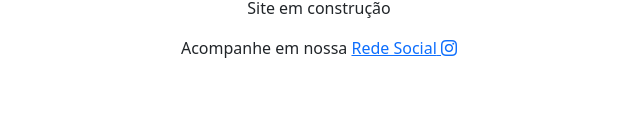
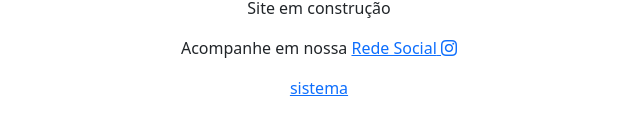
Before and after one commit to danilo-marra/espaco-dialogico, a Next.js app: page / in a window 1280 px wide. Shown: the part 404-536 px from the top of the page, without its empty margins (321-961 px from the left). Built offline with nearby package versions, Linux system fonts and the light colour scheme.

Commit message:
feat: add dashboard link to home page

```diff
--- a/pages/index.js
+++ b/pages/index.js
@@ -1,5 +1,6 @@
 import Head from "next/head";
 import Image from "next/image";
+import Link from "next/link";
 
 function Home() {
   return (
@@ -32,6 +33,11 @@ function Home() {
             </a>
           </p>
         </div>
+        <div>
+          <Link href="/dashboard">
+            <a>sistema</a>
+          </Link>
+        </div>
       </main>
     </>
   );
```
Also changed, not shown: pages/dashboard/index.js (added, +11 -0 lines).
